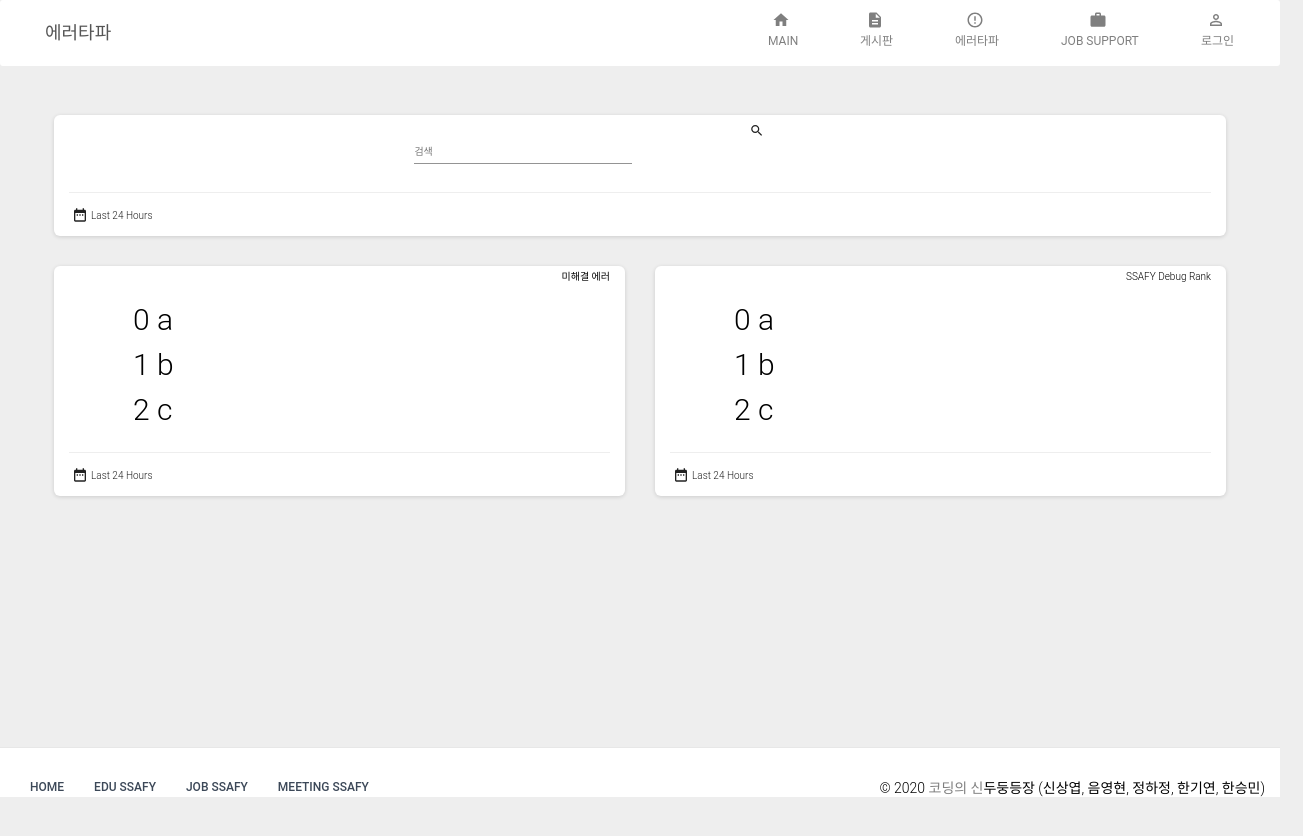
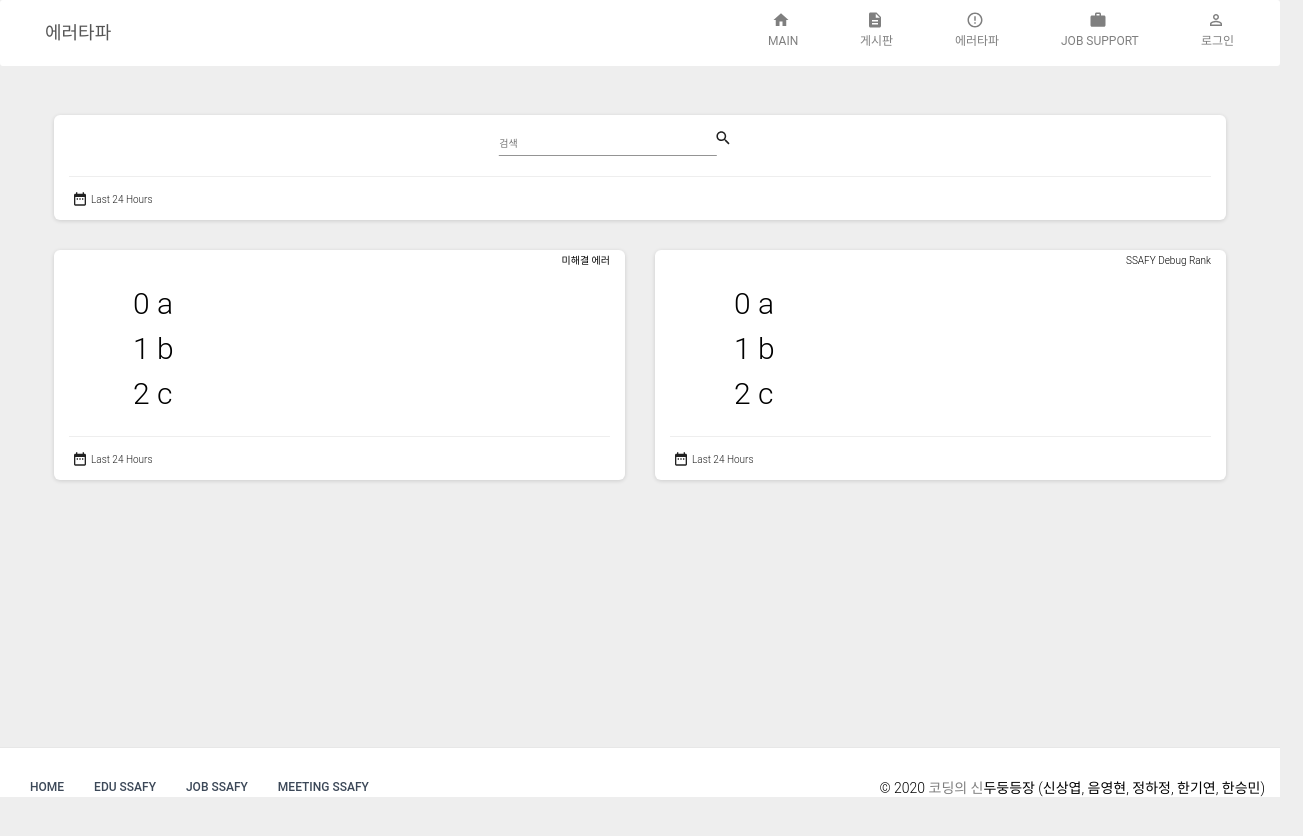
Before and after one commit to Han-kiyeon/SSAFY_PLUS, a React app in the folder frontend/: page /plus/breakingerror in a window 1280 px wide. Shown: the top 836 px of the page, 1303 px wide, since content can reach past the window. Built offline with nearby package versions, Linux system fonts and the light colour scheme; a web font is replaced by a local one; what @react-pdf/renderer would draw is missing.

Commit message:
20200528 | 검색창 UI | 한승민

```diff
--- a/frontend/src/views/BreakingError/BreakingError.css
+++ b/frontend/src/views/BreakingError/BreakingError.css
@@ -2,6 +2,13 @@ p {
     color: black;
 }
 
+#searchIcon {
+    transform: translate(-8vw, 1.1vw);
+    font-size: large;
+}
+#searchBox {
+    transform: translate(6vw, 0vw);
+}
 #search {
     text-align: center;
 }
--- a/frontend/src/views/BreakingError/SearchBox.js
+++ b/frontend/src/views/BreakingError/SearchBox.js
@@ -9,11 +9,12 @@ import TextField from '@material-ui/core/TextField';
 import SearchIcon from '@material-ui/icons/Search';
 import SearchList from "./SearchList.js";
 import axios from "axios";
+import './BreakingError.css';
 
 const useStyles = makeStyles((theme) => ({
   searchBox: {
     '& > *': {
-      margin: theme.spacing(1),
+      margin: theme.spacing(0),
       width: '17vw',
     },
   },
@@ -97,7 +98,7 @@ export default function SearchBox() {
   return (<>
     <GridItem xs={12} sm={6} md={12}>
       <Card id="search">
-        <form className={classes.searchBox} noValidate autoComplete="off" >
+        <form className={classes.searchBox} noValidate autoComplete="off" id="searchBox">
           <TextField id="standard-basic" label="검색" value={value} onChange={handleChange} onKeyPress={appKeyPress} />
           <SearchIcon type="button" onClick={appClick} id="searchIcon" />
         </form>
```
